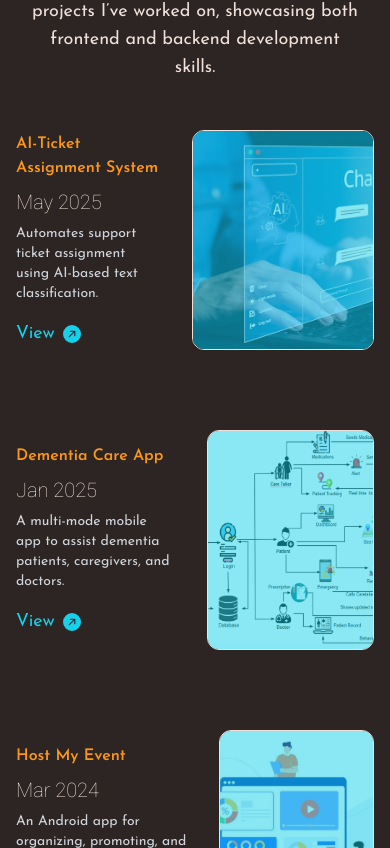
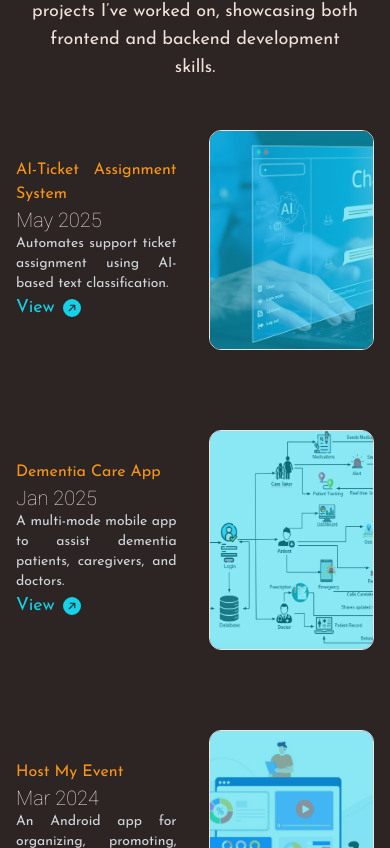
Before and after one commit to VikkiVignesh/My_Portfolio, a React (Vite) app: page / in a window 390 px wide. Shown: the part 5816-6664 px from the top of the page. Built offline with nearby package versions, Linux system fonts and the light colour scheme.

Commit message:
Handled responsiveness

```diff
--- a/src/components/Projects/ProjectCard.jsx
+++ b/src/components/Projects/ProjectCard.jsx
@@ -1,63 +1,33 @@
 import React from 'react'
-import { BsArrowUpRightCircleFill } from 'react-icons/bs'
-import { motion } from 'framer-motion'
-import { fadeIn } from '../../FramerMotion/varinats.js'
+import { BsArrowUpRightCircleFill } from "react-icons/bs";
+import {motion} from "framer-motion"
+import {fadeIn} from "../../FramerMotion/varinats.js"
 
-const ProjectCard = ({ name, year, align, image, link, description }) => {
-  const isLeftAligned = align === 'left'
 
+const ProjectCard = ({name,year,align,image,link,description}) => {
   return (
     <motion.div
-      variants={fadeIn('up', 0.2)}
-      initial="hidden"
-      whileInView="show"
-      viewport={{ once: false, amount: 0 }}
-      className={`flex w-full items-center gap-8 sm:flex-col-reverse ${
-        isLeftAligned ? 'md:flex-row' : 'md:flex-row-reverse'
-      }`}
-    >
-      {/* Text Section */}
-      <div className="flex flex-col gap-2 md:w-1/2 sm:w-full">
-        <h2
-          className={`md:text-3xl sm:text-xl text-orange font-semibold ${
-            isLeftAligned ? 'md:text-right' : 'md:text-left'
-          } sm:text-center`}
-        >
-          {name}
-        </h2>
-        <h3
-          className={`text-xl font-thin text-white font-special ${
-            isLeftAligned ? 'md:text-right' : 'md:text-left'
-          } sm:text-center`}
-        >
-          {year}
-        </h3>
-        <p
-          className={`text-gray-300 text-sm max-w-[350px] ${
-            isLeftAligned ? 'md:text-right' : 'md:text-left'
-          } sm:text-center`}
-        >
+      variants={fadeIn('up',0.2)}
+      initial='hidden'
+      whileInView='show'
+      viewport={{once:false, amount:0}}
+    className={`flex w-full sm:flex-col-reverse items-center gap-8  ${align === "left" ? "md:flex-row" :"md:flex-row-reverse" }`} >
+      <div>
+        <h2   className={`md:text-3xl sm:text-xl text-orange text-justify sm:text-center ${
+    align === "left" ? "md:text-right" : "md:text-left"}`}>{name}</h2>
+        <h2 className={`text-xl font-thin text-white font-special sm:text-center ${align=== 'left'? 'md:text-right' :'md:text-left'}`} >{year}</h2>
+        <p className={`text-gray-300 text-sm max-w-[350px] text-justify sm:text-center ${
+            align === "left" ? "md:text-right" : "md:text-left"
+          }`} >
           {description}
         </p>
-        <div
-          className={`mt-2 flex gap-2 items-center text-cyan text-lg transition-all duration-500 cursor-pointer ${
-            isLeftAligned ? 'md:justify-end' : 'md:justify-start'
-          } sm:justify-center`}
-        >
-          <a href={link} target="_blank" rel="noopener noreferrer" className="flex items-center gap-2 hover:text-orange">
-            View <BsArrowUpRightCircleFill />
-          </a>
-        </div>
+        <a href={link} className={`text-lg flex gap-2 items-center text-cyan transition-all duration-500 cursor-pointer sm:justify-self-center ${align === 'left' ? "md:justify-self-end" :"md:justify-self-start"}`} >View
+          <BsArrowUpRightCircleFill /> </a>
       </div>
 
-      {/* Image Section */}
-      <div className="md:w-1/2 sm:w-full max-w-[400px] h-[220px] rounded-xl overflow-hidden relative border border-white group">
-        <img
-          className="w-full h-full object-cover transition-transform duration-500 group-hover:scale-110"
-          src={image}
-          alt={name}
-        />
-        <div className="absolute inset-0 bg-cyan opacity-50 group-hover:opacity-0 transition-opacity duration-500 md:block sm:hidden" />
+      <div className='max-h-[220px] max-w-[400px] w-full  h-[220px] rounded-xl overflow-hidden hover:scale-110 transition-all duration-500 relative border border-white'>
+        <div className='w-full h-full bg-cyan opacity-50 absolute top-0 left-0 hover:opacity-0 transition-all duration-500 md:block sm:hidden' ></div>
+        <img className='w-full h-full object-cover' src={image} alt={name} />
       </div>
     </motion.div>
   )
```
